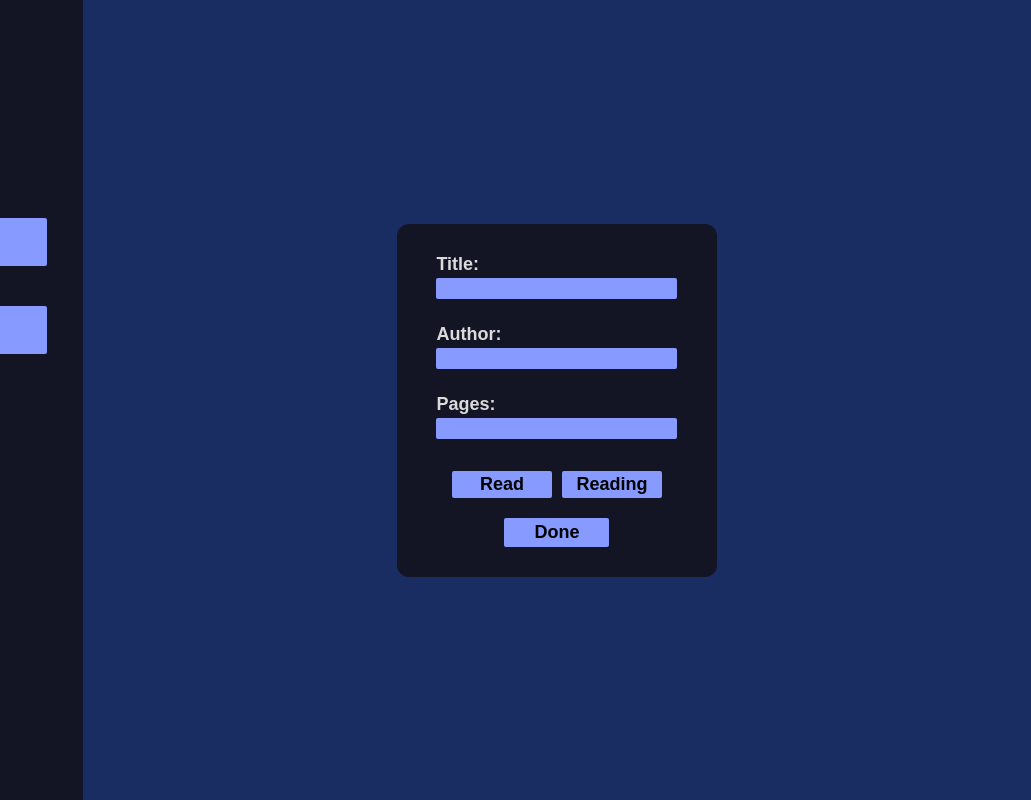
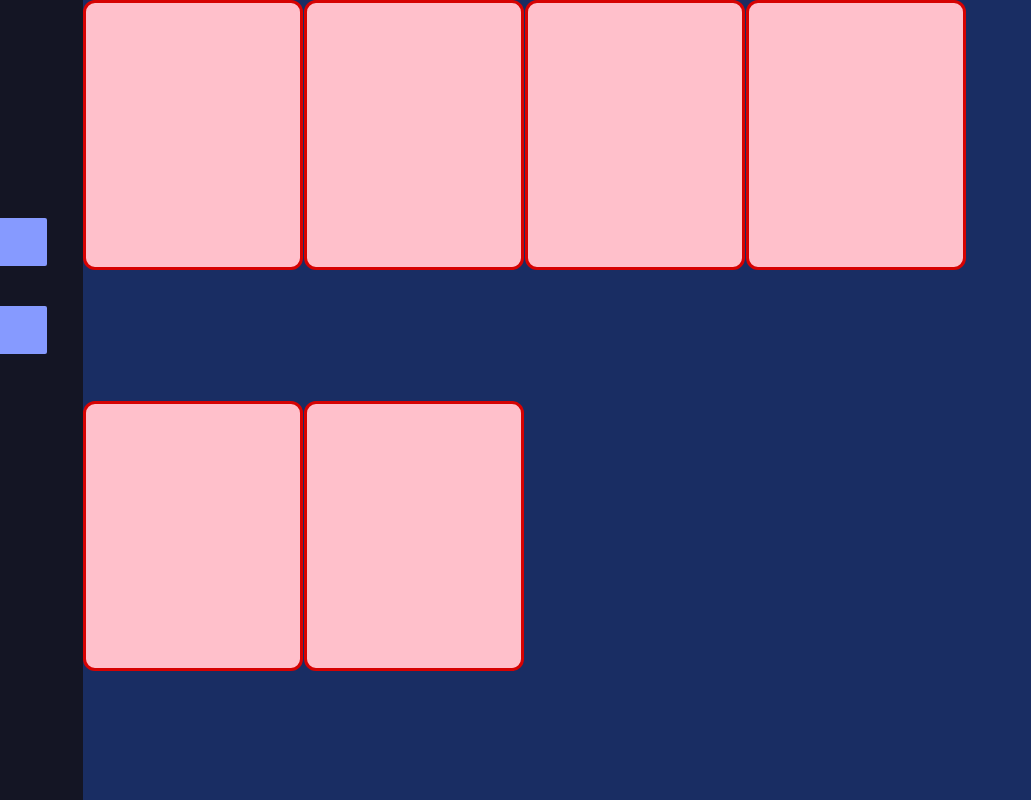
Before and after one commit to EmanAziz87/LIbraryX, a plain HTML site: page index.html in a window 1280 px wide. Shown: the full height of the page, 249-1280 px from the left. Drawn offline with Linux system fonts and the light colour scheme.

Commit message:
absolute positioning for main form container. also added basic html and css for cards.

```diff
--- a/index.html
+++ b/index.html
@@ -30,36 +30,51 @@
                 <fieldset class="book-input-containers">
                     <div class="book-input-container">
                         <label class="book-text-input-label" for="book-title">Title: </label>
-                        <input class="book-input title-input" type="text" id="book-title" name="book-title">
+                        <input class="book-input title-input" type="text" id="book-title" name="book-title" required>
                     </div>
 
                     <div class="book-input-container">
                         <label class="book-text-input-label" for="book-author">Author: </label>
-                        <input class="book-input author-input" type="text" id="book-author" name="book-author">
+                        <input class="book-input author-input" type="text" id="book-author" name="book-author" required>
                     </div>
 
                     <div class="book-input-container">
                         <label class="book-text-input-label" for="book-page-count">Pages: </label>
-                        <input class="book-input page-count-input" type="number" id="book-page-count" name="book-page-count">
+                        <input class="book-input page-count-input" type="number" id="book-page-count" name="book-page-count" required>
                     </div>
                 </fieldset>
 
                 <fieldset class="book-read-container">
                     <legend class="book-read-legend"></legend>
                     <div class="read-container">
-                        <label for="read"></label>
-                        <input class= "read-button read" type="button" id="read" name="read" value="Read">
+                        <label for="read">Read</label>
+                        <input class= "read-button read" type="radio" id="read" name="read" value="Read" required>
                     </div>
 
                     <div class="read-container">
-                        <label for="reading"></label>
-                        <input class="read-button reading" type="button" id="reading" name="read" value="Reading">
+                        <label for="reading">Reading</label>
+                        <input class="read-button reading" type="radio" id="reading" name="read" value="Reading" required>
                     </div>
                 </fieldset>
-                <input class="submission-button" type="submit" value="Done">
+                <input class="submission-button" type="submit" value="Add">
             </form>
+        </div>
+
+        <div class="card">
+        </div>
+        <div class="card">
+        </div>
+        <div class="card">
+        </div>
+        <div class="card">
+        </div>
+        <div class="card">
+        </div>
+        <div class="card">
         </div>
     </main>
 
+
+
 </body>
 </html>
--- a/script.js
+++ b/script.js
@@ -25,7 +25,6 @@ readingButton.addEventListener('click', () => {
 
 function addBookToLibrary() {
     form.addEventListener('submit', function(e) {
-        //prevents refreshing of page after each submission
         e.preventDefault();
         const titleInput = document.getElementById('book-title').value;
         const authorInput = document.getElementById('book-author').value;
@@ -35,7 +34,13 @@ function addBookToLibrary() {
         myLibrary.push(entry);
         form.reset();
         console.log(myLibrary);
+
+
     });
 }
 
+function displayCard() {
+
+}
+
 addBookToLibrary();
--- a/style.css
+++ b/style.css
@@ -16,9 +16,10 @@ main {
     height: 100vh;
     width: 100%;
     display: flex;
-    align-items: center;
-    justify-content: center;
     background-color: rgb(25, 45, 99);
+    position: relative;
+    flex-wrap: wrap;
+    gap: 1px;
 }
 
 button, input, select, textarea {
@@ -38,14 +39,17 @@ button, input, select, textarea {
     display: flex;
     justify-content: center;
     padding: 30px 10px;
-    position:fixed;
     border-radius: 12px;
+    position: absolute;
+    align-self: center;
+    left: 50%;
+    transform: translateX(-50%);
 }
 
 /* MAKES FORM CONTAINER DISAPPEAR */
 
 .form-div-container {
-    /* display: none; */
+    display: none;
 }
 
 #main-form {
@@ -90,7 +94,7 @@ fieldset {
 }
 
 .book-read-container {
-    margin-top: 1rem;
+    margin-top: 10px;
     display: flex;
     justify-content: center;
     gap: 10px;
@@ -100,6 +104,7 @@ fieldset {
     margin-top: 0.5rem;
     display: flex;
     justify-content: center;
+    flex-direction: column;
 }
 
 .book-read-container input {
@@ -124,10 +129,16 @@ fieldset {
     padding: 0px 3px;
 }
 
+.book-read-container label {
+    color: rgb(219, 219, 219);
+    text-align: center;
+    font-weight: 800;
+}
+
 
 .submission-button {
     padding: 0 10px;
-    margin-top: 20px;
+    margin-top: 30px;
     background-color: rgb(134, 154, 255);
     color:rgb(0, 0, 0);
     padding: 4px 30px;
@@ -189,3 +200,13 @@ aside button:hover {
     background-color:rgb(15, 23, 65);
     color: rgb(219, 219, 219);
 }
+
+
+/* CARD */
+.card {
+    background-color: pink;
+    width: 220px;
+    height: 270px;
+    border-radius: 12px;
+    border: 3px solid rgb(214, 2, 2);
+}
```
